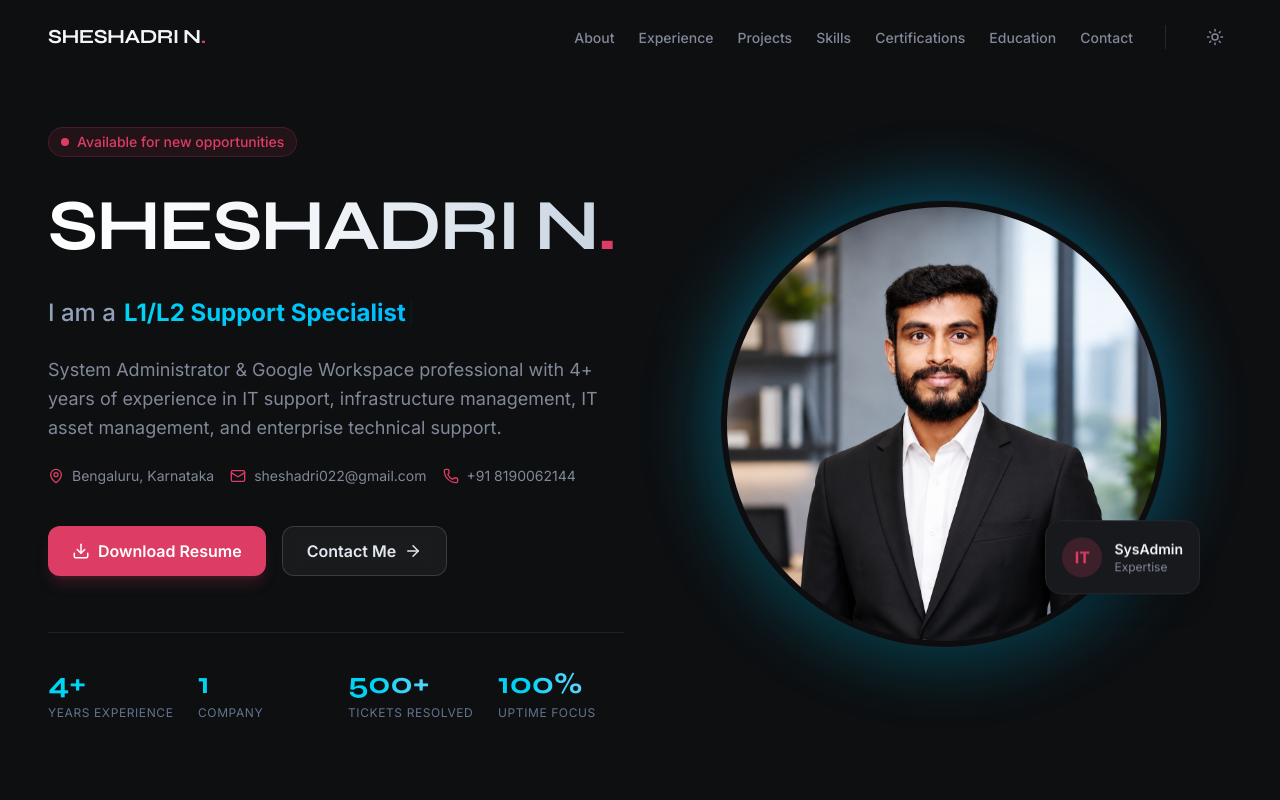
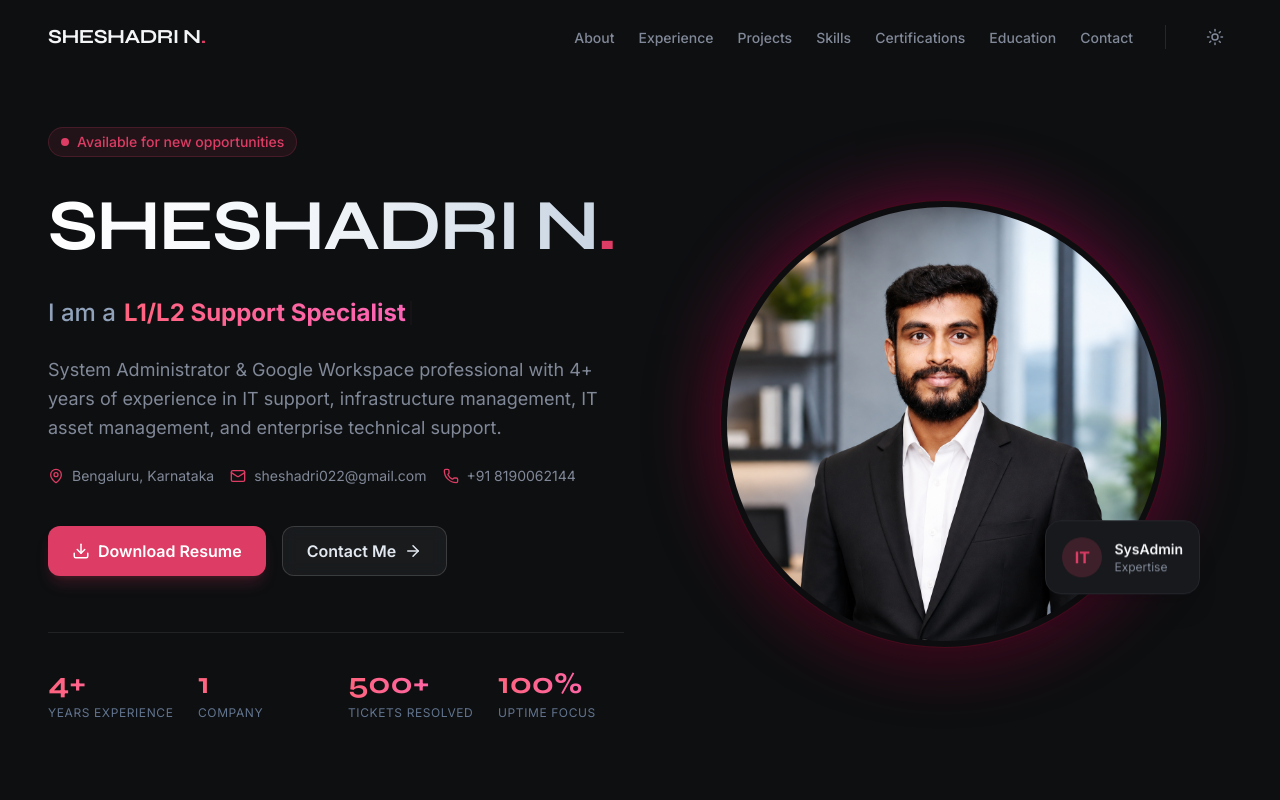
Before and after one commit to sheshadri022/portfolio, a React (Vite) app: page / in a window 1280 px wide. Shown: the top 800 px of the page. Built offline with nearby package versions, Linux system fonts and the light colour scheme.

Commit message:
Update: src/components/Hero.tsx (new photo + burgundy theme)

```diff
--- a/src/components/Hero.tsx
+++ b/src/components/Hero.tsx
@@ -22,9 +22,9 @@ export default function Hero() {
     <section id="hero" className="relative min-h-[100dvh] flex items-center pt-24 pb-12 overflow-hidden">
       {/* Background gradients */}
       <div className="absolute inset-0 pointer-events-none -z-10 overflow-hidden">
-        <div className="absolute top-1/4 left-1/4 w-[50vw] h-[50vw] max-w-[600px] max-h-[600px] bg-cyan-500/10 rounded-full blur-[120px] animate-pulse" />
-        <div className="absolute bottom-1/4 right-1/4 w-[40vw] h-[40vw] max-w-[500px] max-h-[500px] bg-sky-400/8 rounded-full blur-[120px] animate-pulse" style={{ animationDelay: '2s' }} />
-        <div className="absolute top-1/2 left-1/2 -translate-x-1/2 -translate-y-1/2 w-[80vw] h-[40vh] bg-cyan-400/3 rounded-full blur-[160px]" />
+        <div className="absolute top-1/4 left-1/4 w-[50vw] h-[50vw] max-w-[600px] max-h-[600px] bg-rose-700/10 rounded-full blur-[120px] animate-pulse" />
+        <div className="absolute bottom-1/4 right-1/4 w-[40vw] h-[40vw] max-w-[500px] max-h-[500px] bg-pink-800/8 rounded-full blur-[120px] animate-pulse" style={{ animationDelay: '2s' }} />
+        <div className="absolute top-1/2 left-1/2 -translate-x-1/2 -translate-y-1/2 w-[80vw] h-[40vh] bg-rose-700/5 rounded-full blur-[160px]" />
       </div>
 
       <div className="container mx-auto px-6 lg:px-12 z-10">
@@ -53,13 +53,13 @@ export default function Hero() {
 
             <div className="text-xl lg:text-2xl font-medium h-[1.5em] text-muted-foreground flex items-center">
               <span className="text-slate-400 mr-2">I am a</span>
-              <span className="text-transparent bg-clip-text bg-gradient-to-r from-cyan-400 to-sky-400 font-bold">
+              <span className="text-transparent bg-clip-text bg-gradient-to-r from-rose-400 to-pink-400 font-bold">
                 {titles[titleIndex]}
               </span>
               <motion.span
                 animate={{ opacity: [0, 1, 0] }}
                 transition={{ repeat: Infinity, duration: 1 }}
-                className="w-0.5 h-6 bg-cyan-400 ml-1 block"
+                className="w-0.5 h-6 bg-rose-400 ml-1 block"
               />
             </div>
 
@@ -109,7 +109,7 @@ export default function Hero() {
                 { value: "100%", label: "Uptime Focus" },
               ].map((stat) => (
                 <div key={stat.label}>
-                  <div className="text-3xl font-bold font-heading text-transparent bg-clip-text bg-gradient-to-r from-cyan-400 to-sky-300">{stat.value}</div>
+                  <div className="text-3xl font-bold font-heading text-transparent bg-clip-text bg-gradient-to-r from-rose-400 to-pink-400">{stat.value}</div>
                   <div className="text-xs text-slate-500 mt-1 uppercase tracking-wider">{stat.label}</div>
                 </div>
               ))}</div>
@@ -121,8 +121,8 @@ export default function Hero() {
             transition={{ duration: 0.6, delay: 0.2 }}
             className="relative lg:ml-auto w-full max-w-md mx-auto aspect-square"
           >
-            <div className="absolute inset-0 rounded-full bg-gradient-to-tr from-cyan-500 to-sky-400 blur-2xl opacity-15 animate-pulse" />
-            <div className="relative h-full w-full rounded-full border border-cyan-500/20 p-1.5 overflow-hidden shadow-2xl bg-[#0d0d0f]">
+            <div className="absolute inset-0 rounded-full bg-gradient-to-tr from-rose-700 to-pink-600 blur-2xl opacity-20 animate-pulse" />
+            <div className="relative h-full w-full rounded-full border border-rose-600/25 p-1.5 overflow-hidden shadow-2xl bg-[#0d0d0f]">
               <img
                 src="/sheshadri.jpeg"
                 alt="Sheshadri N"
```
